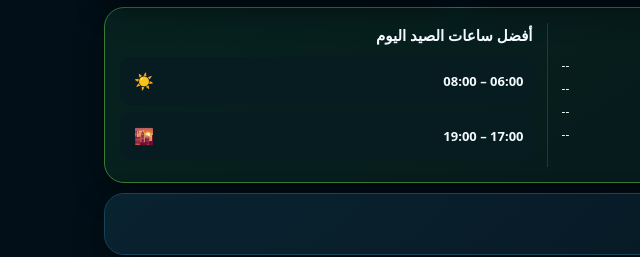
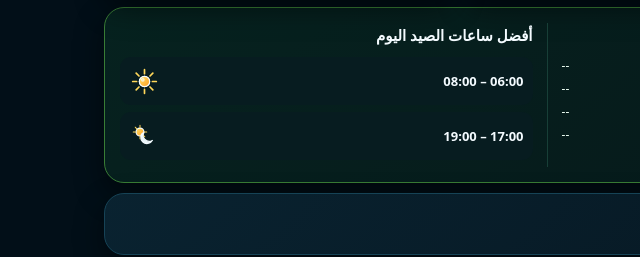
Before and after one commit to trabelsik514-cmd/PRO-KAYAK-FICHING, a plain HTML site: page index.html in a window 1280 px wide. Shown: the part 1192-1449 px from the top of the page, 0-640 px from the left. Drawn offline with Linux system fonts and the light colour scheme; no server answers.

Commit message:
Replace remaining emoji fishing-hour icons with PRO icon set

```diff
--- a/index.html
+++ b/index.html
@@ -67,7 +67,7 @@
     <article class="card mini-card"><div class="card-title"><svg class="ui-icon" alt="" aria-hidden="true"><use href="assets/icons/pro-icons.svg#moon"></use></svg><h2 data-ar="القمر" data-fr="Lune">القمر</h2></div><div class="moon-box"><span id="moonVisual" class="moon-visual"></span><div><small data-ar="الطور" data-fr="Phase">الطور</small><b id="moonPhase">--</b></div><div><small data-ar="الإضاءة" data-fr="Illumination">الإضاءة</small><b id="moonIllum">--%</b></div></div></article>
   </section>
 
-  <section id="fishingSection" class="card fishing-score"><div><div class="card-title"><svg class="ui-icon" alt="" aria-hidden="true"><use href="assets/icons/pro-icons.svg#fish"></use></svg><h2 data-ar="مؤشر الصيد بالكياك" data-fr="Indice pêche en kayak">مؤشر الصيد بالكياك</h2></div><div class="score-row"><div class="gauge"><svg viewBox="0 0 120 70"><path class="gauge-bg" d="M15 60a45 45 0 0 1 90 0"/><path id="gaugeFill" class="gauge-fill" d="M15 60a45 45 0 0 1 90 0"/></svg><b id="score">--</b><span>/100</span></div><div class="checks"><p>✓ <span data-ar="الرياح" data-fr="Vent">الرياح</span><b id="windCheck">--</b></p><p>✓ <span data-ar="الموج" data-fr="Vagues">الموج</span><b id="waveCheck">--</b></p><p>✓ <span data-ar="الطقس" data-fr="Météo">الطقس</span><b id="weatherCheck">--</b></p><p>✓ <span data-ar="المد" data-fr="Marée">المد</span><b id="tideCheck">--</b></p></div></div></div><aside class="best-hours"><h3 data-ar="أفضل ساعات الصيد اليوم" data-fr="Meilleures heures de pêche">أفضل ساعات الصيد اليوم</h3><div><b id="best1">06:00 – 08:00</b><span>☀️</span></div><div><b id="best2">17:00 – 19:00</b><span>🌇</span></div></aside></section>
+  <section id="fishingSection" class="card fishing-score"><div><div class="card-title"><svg class="ui-icon" alt="" aria-hidden="true"><use href="assets/icons/pro-icons.svg#fish"></use></svg><h2 data-ar="مؤشر الصيد بالكياك" data-fr="Indice pêche en kayak">مؤشر الصيد بالكياك</h2></div><div class="score-row"><div class="gauge"><svg viewBox="0 0 120 70"><path class="gauge-bg" d="M15 60a45 45 0 0 1 90 0"/><path id="gaugeFill" class="gauge-fill" d="M15 60a45 45 0 0 1 90 0"/></svg><b id="score">--</b><span>/100</span></div><div class="checks"><p>✓ <span data-ar="الرياح" data-fr="Vent">الرياح</span><b id="windCheck">--</b></p><p>✓ <span data-ar="الموج" data-fr="Vagues">الموج</span><b id="waveCheck">--</b></p><p>✓ <span data-ar="الطقس" data-fr="Météo">الطقس</span><b id="weatherCheck">--</b></p><p>✓ <span data-ar="المد" data-fr="Marée">المد</span><b id="tideCheck">--</b></p></div></div></div><aside class="best-hours"><h3 data-ar="أفضل ساعات الصيد اليوم" data-fr="Meilleures heures de pêche">أفضل ساعات الصيد اليوم</h3><div><b id="best1">06:00 – 08:00</b><span><svg class="ui-icon" aria-hidden="true"><use href="assets/icons/pro-icons.svg#sun"></use></svg></span></div><div><b id="best2">17:00 – 19:00</b><span><svg class="ui-icon" aria-hidden="true"><use href="assets/icons/pro-icons.svg#sun-moon"></use></svg></span></div></aside></section>
 
   <section class="hours card"><h2 data-ar="ساعات اليوم" data-fr="Heures du jour">ساعات اليوم</h2><div id="hourly" class="hourly"></div></section>
 </main>
```
